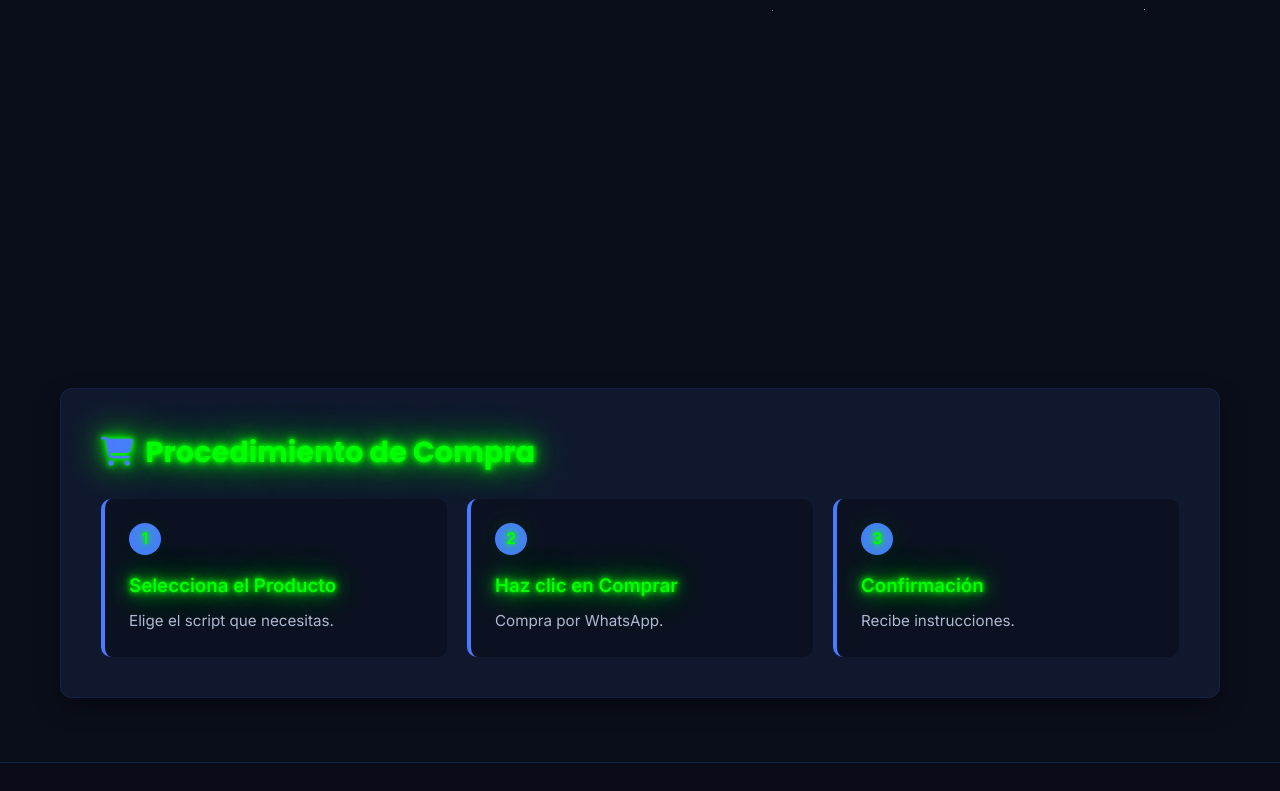
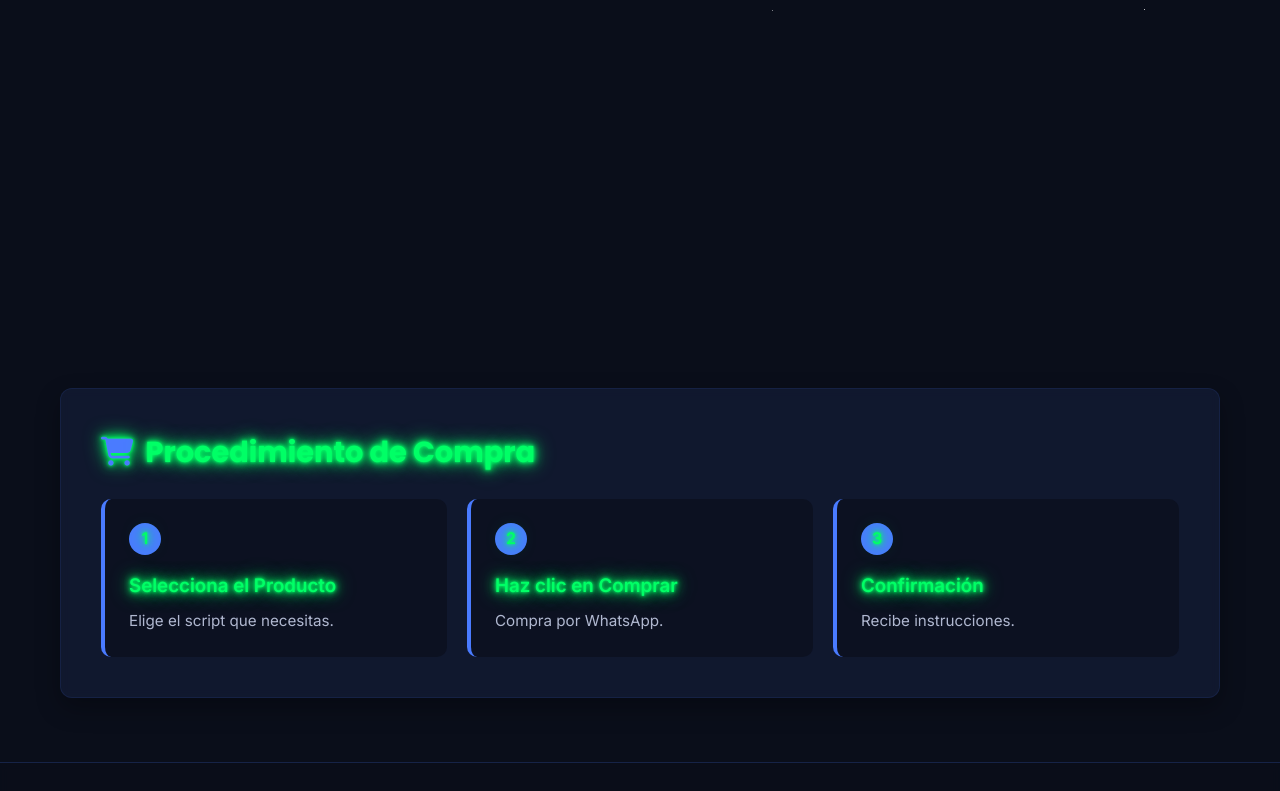
Before and after one commit to Tesissss/Store, a website: page index.html in a window 1280 px wide. Shown: the part 788-1579 px from the top of the page. Drawn offline with Linux system fonts and the light colour scheme; no server answers.

Commit message:
Actualizar index.html

```diff
--- a/index.html
+++ b/index.html
@@ -71,7 +71,7 @@
             bottom: 20px;
             left: 50%;
             transform: translateX(-50%);
-            width: 140px; /* tamaño ajustado */
+            width: 140px; /* tamaño del logo */
             height: auto;
             z-index: 9999;
             animation: floatUpDown 3s ease-in-out infinite;
@@ -82,14 +82,14 @@
             50% { transform: translateX(-50%) translateY(-10px); }
         }
 
-        /* ---------------- NEÓN VERDE ---------------- */
+        /* ---------------- NEÓN VERDE SUAVE ---------------- */
         .neon-green {
-            color: #00ff00;
+            color: #00ff66; /* verde más suave */
             text-shadow:
-                0 0 5px #00ff00,
-                0 0 10px #00ff00,
-                0 0 20px #00ff00,
-                0 0 40px #00ff00;
+                0 0 3px #00ff66,
+                0 0 6px #00ff66,
+                0 0 12px #00ff66,
+                0 0 20px #00ff66;
         }
     </style>
 </head>
```
